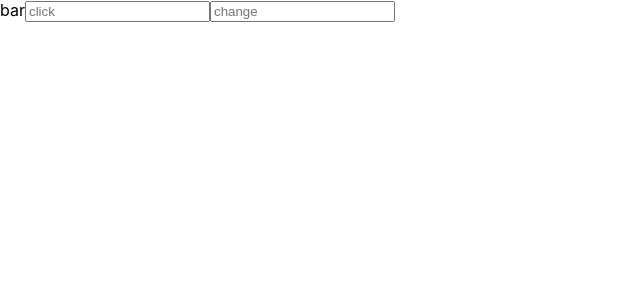
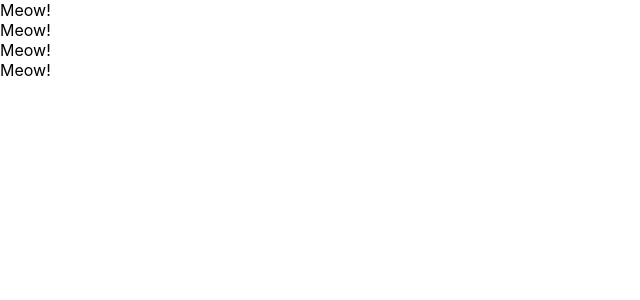
Before and after one commit to keng-oh/react-sample-app, a React (Create React App) app in the folder sample-project/: page / in a window 1280 px wide. Shown: the top 300 px of the page, without its empty margins (0-640 px from the left). Built offline with nearby package versions, Linux system fonts and the light colour scheme.

Commit message:
components

```diff
--- a/sample-project/src/App.js
+++ b/sample-project/src/App.js
@@ -1,16 +1,30 @@
 import React, { Component } from 'react';
 
-class App extends Component {
-  render() {
-    return (
-      <React.Fragment>
-        <label htmlFor="bar" className="barClass">bar</label>
-        <input type="text" onClick={() => {console.log("clicked!");}} placeholder="click"/>
-        <input type="text" onChange={() => {console.log("changed!");}} placeholder="change"/>
-      </React.Fragment>
-    );
-  }
+// class App extends Component {
+//   render() {
+//     return (
+//       <React.Fragment>
+//         <label htmlFor="bar" className="barClass">bar</label>
+//         <input type="text" onClick={() => {console.log("clicked!");}} placeholder="click"/>
+//         <input type="text" onChange={() => {console.log("changed!");}} placeholder="change"/>
+//       </React.Fragment>
+//     );
+//   }
+// }
+
+const App = () => {
+  return (
+    <div>
+      <Cat />
+      <Cat />
+      <Cat />
+      <Cat />
+    </div>
+  );
 }
 
+const Cat = () => {
+  return <div>Meow!</div>
+}
 
 export default App;
```
